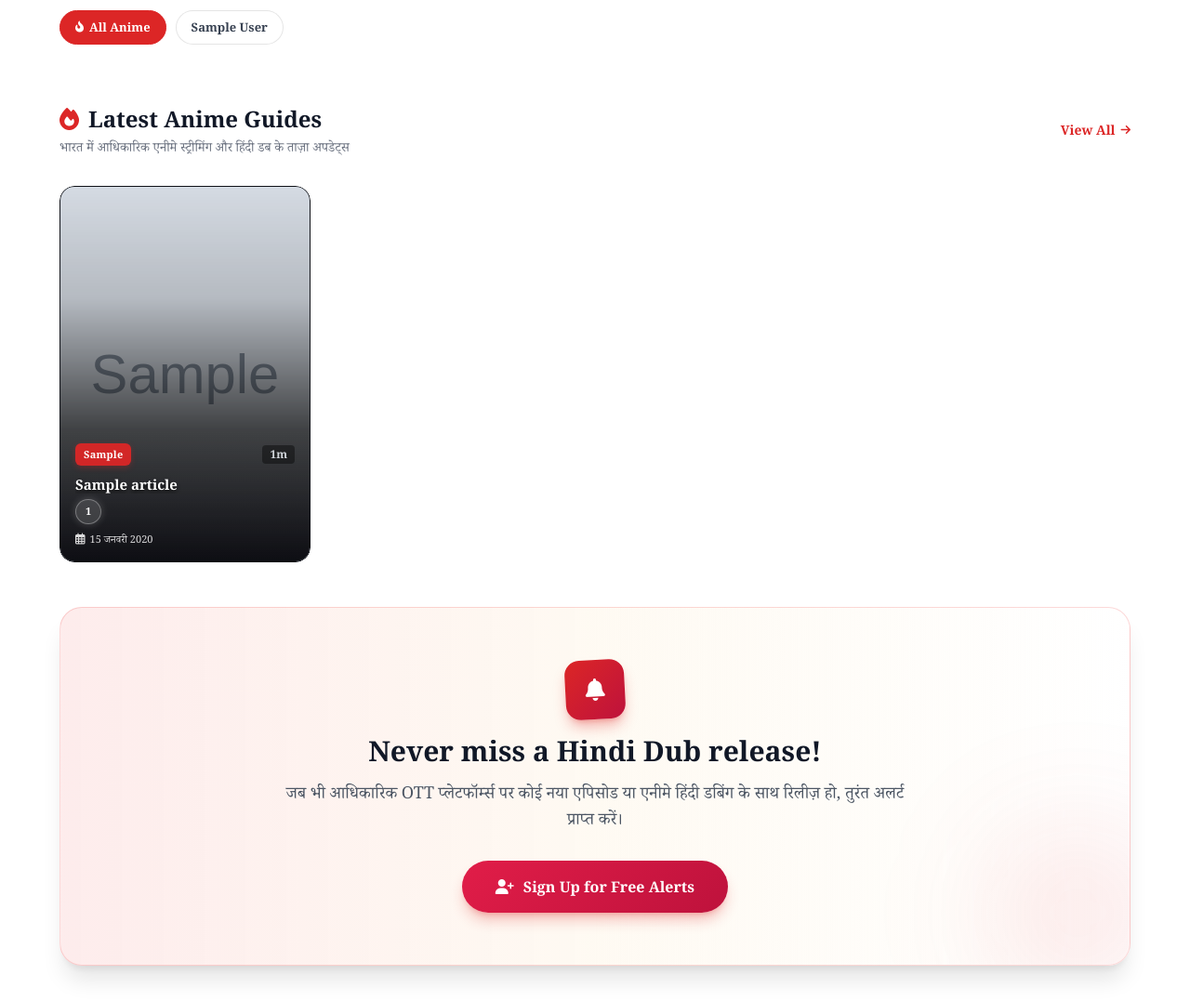
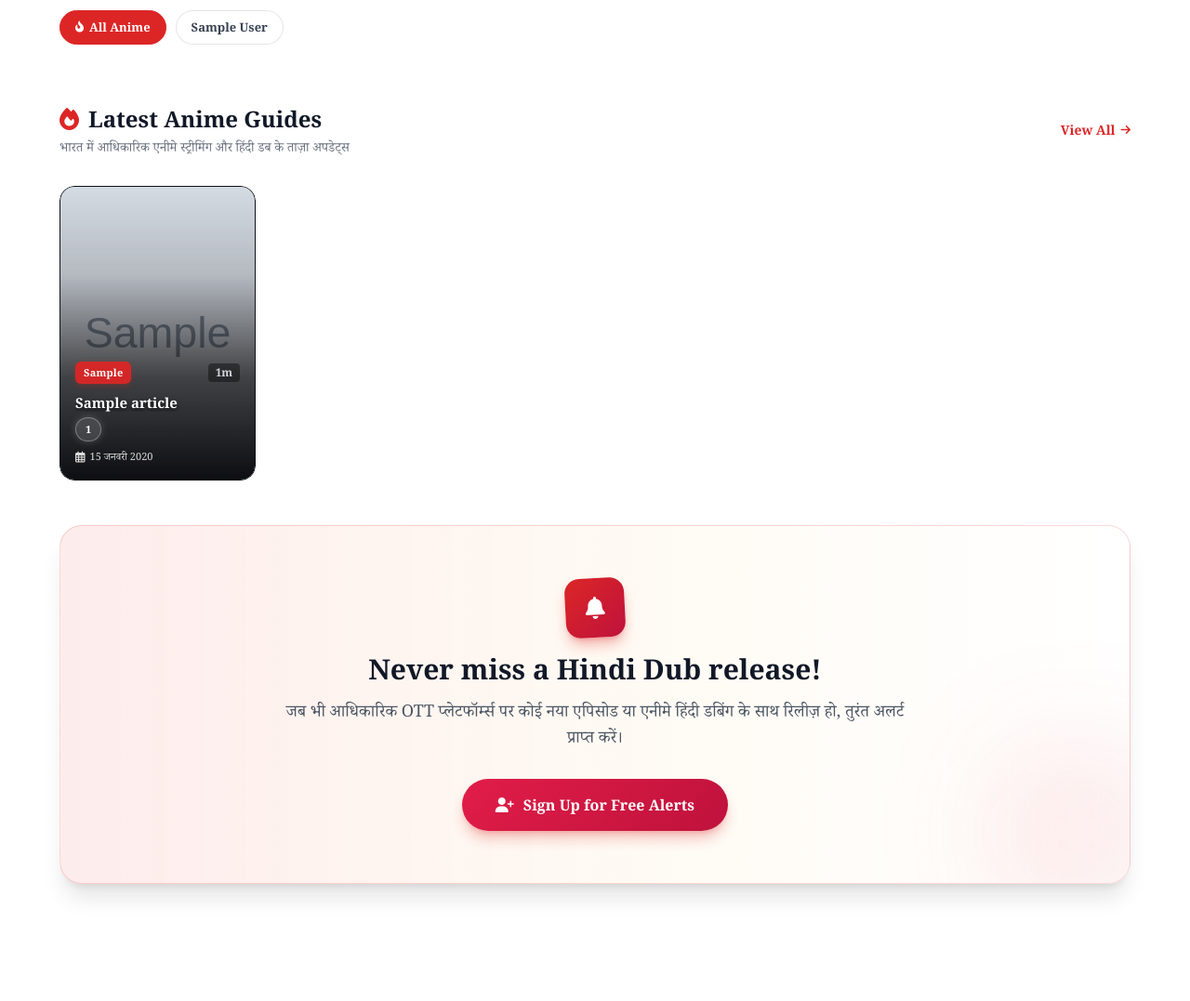
Before and after one commit to priyam242/hindi-anime-guide, a FastAPI app: page / in a window 1280 px wide. Shown: the part 677-1754 px from the top of the page at 93% size. Run offline with FastAPI, Linux system fonts and the light colour scheme; tables that the repository leaves empty hold one stand-in row (values such as "Sample post"); grey boxes marked "Sample" are stand-in pictures; parts of the project's set-up code (start-up, migrations or seed data) failed here and were passed over; some libraries are stand-ins or nearby versions.

Commit message:
fix(ui): force 5-card grid columns on desktop viewports (>=1200px)

```diff
--- a/app/templates/base.html
+++ b/app/templates/base.html
@@ -406,8 +406,28 @@
     /* Responsive Anime Poster Grid */
     .anime-card-grid {
       display: grid;
-      grid-template-columns: repeat(auto-fill, minmax(260px, 1fr));
-      gap: 24px;
+      grid-template-columns: repeat(2, minmax(0, 1fr));
+      gap: 14px;
+    }
+
+    @media (min-width: 768px) {
+      .anime-card-grid {
+        grid-template-columns: repeat(3, minmax(0, 1fr));
+        gap: 20px;
+      }
+    }
+
+    @media (min-width: 1024px) {
+      .anime-card-grid {
+        grid-template-columns: repeat(4, minmax(0, 1fr));
+        gap: 24px;
+      }
+    }
+
+    @media (min-width: 1200px) {
+      .anime-card-grid {
+        grid-template-columns: repeat(5, minmax(0, 1fr));
+      }
     }
 
     /* 3D Tilt & Parallax Card System */
```
